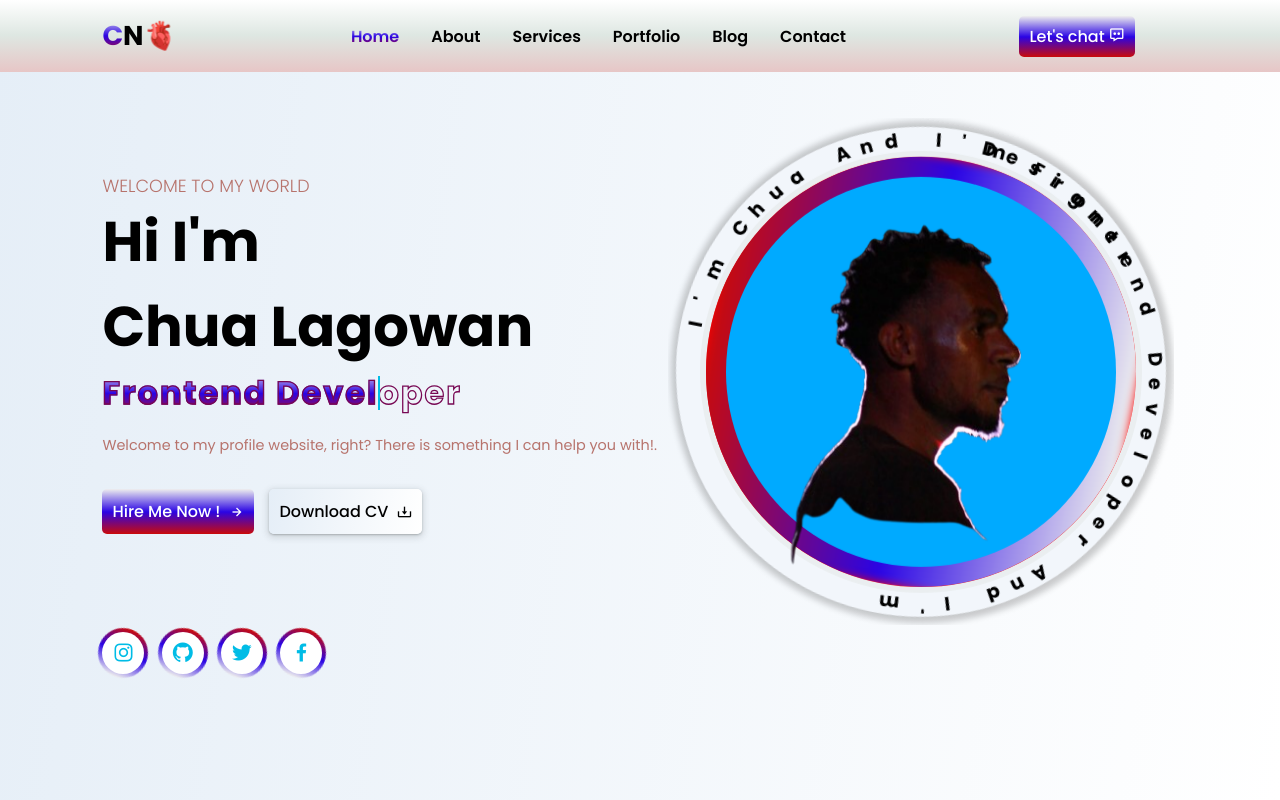
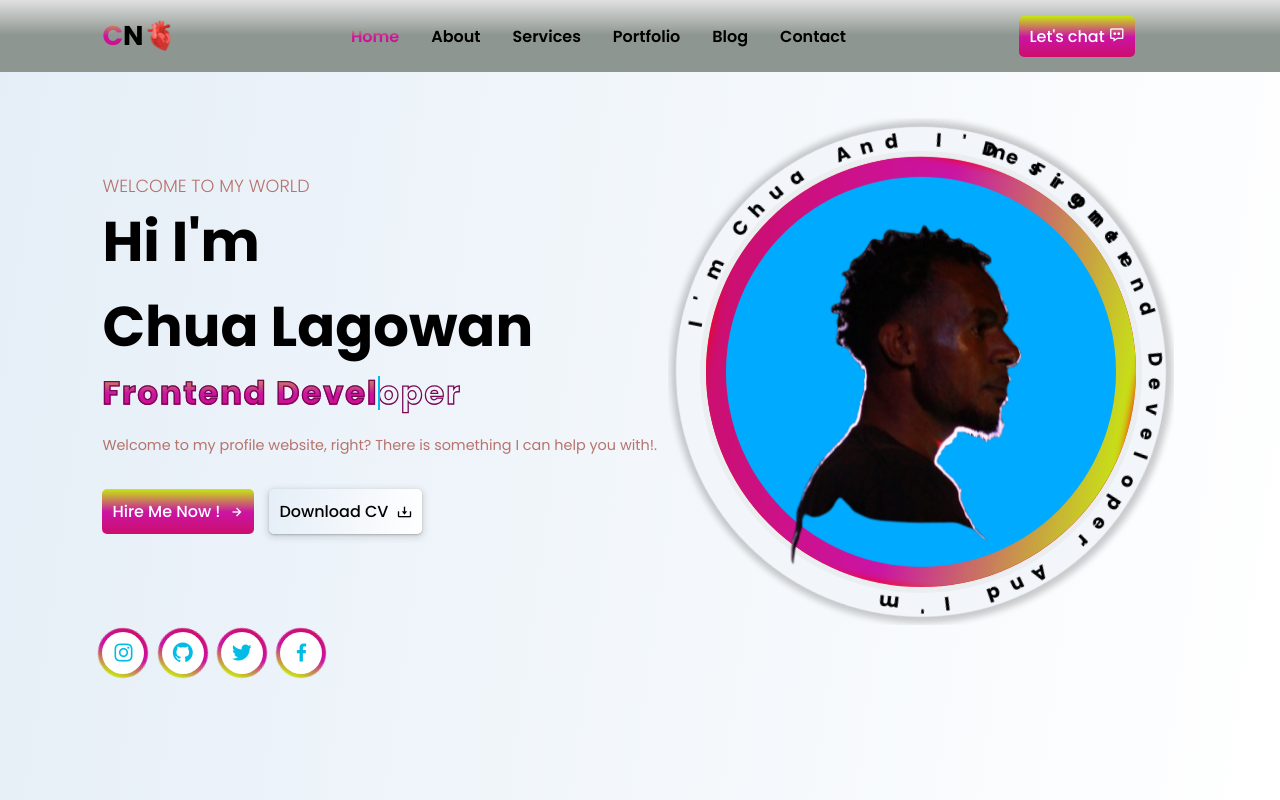
Before and after one commit to IvenLagowan/profile-ivenlagowan, a plain HTML site: page index.html in a window 1280 px wide. Shown: the top 800 px of the page. Drawn offline with nearby package versions, Linux system fonts and the light colour scheme; animation ran at ten frames a second.

Commit message:
new file

```diff
--- a/style.css
+++ b/style.css
@@ -10,10 +10,10 @@
 
 :root{
     --bg-color:#243241;
-    --gradient-white-bg:linear-gradient(0deg,#e7c6c6 0%,#dee7e2 51%,#ffffff 100%);
-    --gradient-color-bg:linear-gradient(180deg,rgb(238, 238, 238)0%,
-                                                rgb(42, 4, 228)51%,
-                                                rgb(202, 10, 10)100%);
+    --gradient-white-bg:linear-gradient(0deg,#fff, 0%,#8e9691 51%,#e0e0e0 100%);
+    --gradient-color-bg:linear-gradient(180deg,rgb(199, 231, 18)0%,
+                                                rgb(203, 20, 164)51%,
+                                                rgb(204, 14, 109)100%);
     --main-color:#00bce6;
     --font-color:#b7736c;
     --hover-box-shadow:rgba(0,0,0,0.19)0px 10px 20px,
```
